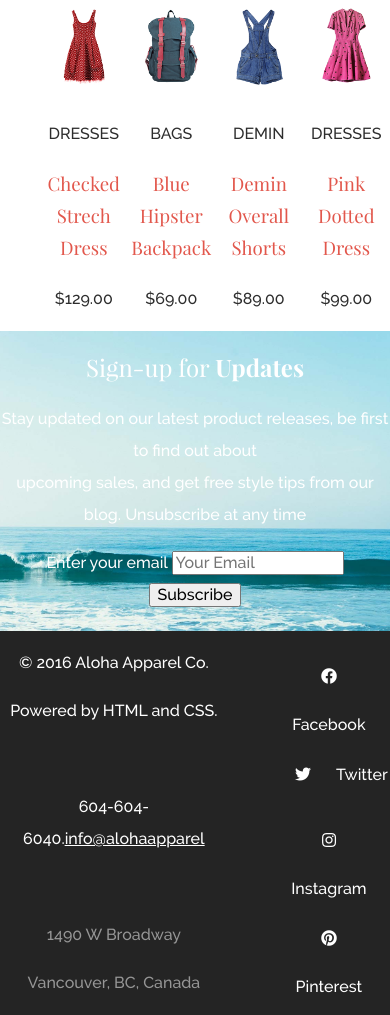
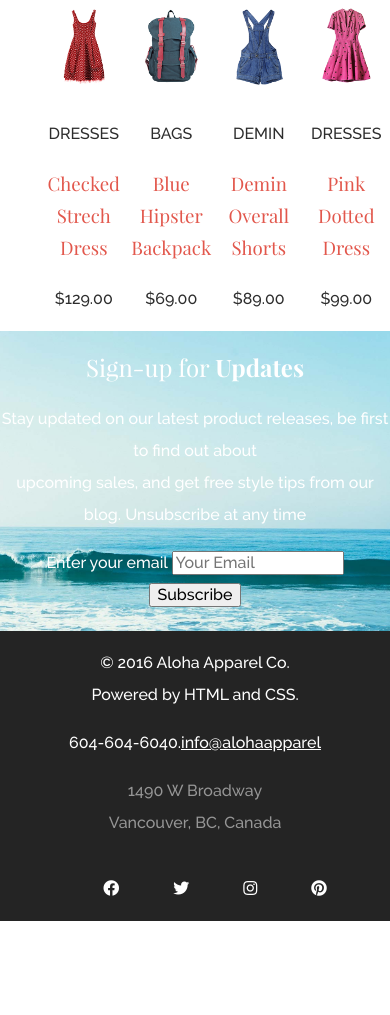
Before and after one commit to rishabagrawal/Aloha-project-, a plain HTML site: page index.html in a window 390 px wide. Shown: the part 1604-2619 px from the top of the page. After the commit the page ends 2525 px from the top, so only its background shows below. Drawn offline with Linux system fonts and the light colour scheme.

Commit message:
footer adjusted for mobile,tablet,desktop

```diff
--- a/index.html
+++ b/index.html
@@ -125,23 +125,21 @@
     <footer class="footer-wrapper">
         <div class="container flexed-footer">
             <div class="contact">
-                <p>&copy; 2016 Aloha Apparel Co.</p>
-                <p>Powered by HTML and CSS.</p>
+                <p>&copy; 2016 Aloha Apparel Co.<br>
+                Powered by HTML and CSS.</p>
 
-                <br>
                 <p>604-604-6040.<a href="#">info@alohaapparel</a></p>
 
-                <br>
-                <p class="address">1490 W Broadway</p>
-                <p class="address">Vancouver, BC, Canada</p>
+                <p class="address">1490 W Broadway<br>
+                Vancouver, BC, Canada</p>
 
             </div>
             <div class="social">
                 <ul>
-                    <li><i class="fab fa-facebook"></i><a href="#">Facebook</a></li>
-                    <li><i class="fab fa-twitter"></i><a href="#">Twitter</a></li>
-                    <li><i class="fab fa-instagram"></i><a href="#">Instagram</a></li>
-                    <li><i class="fab fa-pinterest"></i><a href="#">Pinterest</a></li>
+                    <li><i class="fab fa-facebook"></i><a href="#"><span>Facebook</span></a></li>
+                    <li><i class="fab fa-twitter"></i><a href="#"><span>Twitter</span></a></li>
+                    <li><i class="fab fa-instagram"></i><a href="#"><span>Instagram</span></a></li>
+                    <li><i class="fab fa-pinterest"></i><a href="#"><span>Pinterest</span></a></li>
                 </ul>
 
             </div>
--- a/style.css
+++ b/style.css
@@ -171,9 +171,11 @@ ul li h3 {
 }
 
 /*footer section*/
+
 .flexed-footer{
 
     display:flex;
+    flex-direction: column;
     justify-content: space-between;
     background: #242424;
     align-items: center;
@@ -187,6 +189,13 @@ ul li h3 {
 .social{
     color:#fff;
 }
+.social li {
+    display: inline-block;
+
+}
+.social ul{
+    text-align: justify;
+}
 .social i {
     padding: 25px;
     text-align: center;
@@ -194,6 +203,9 @@ ul li h3 {
 }
 .social li a {
     text-decoration: none;
+}
+.social span {
+    display: none;
 }
 
 /*Media query section*/
@@ -241,6 +253,18 @@ ul li h3 {
         height: 25vw;
         border: 2px solid white;
     }
+    .flexed-footer{
+        flex-wrap:wrap;
+        flex-direction: row;
+
+    }
+    .social li {
+        display: block;
+    }
+    .social span {
+        display: inline-block;
+    }
+
 
 }
 @media screen and (min-width:1240px){
```
